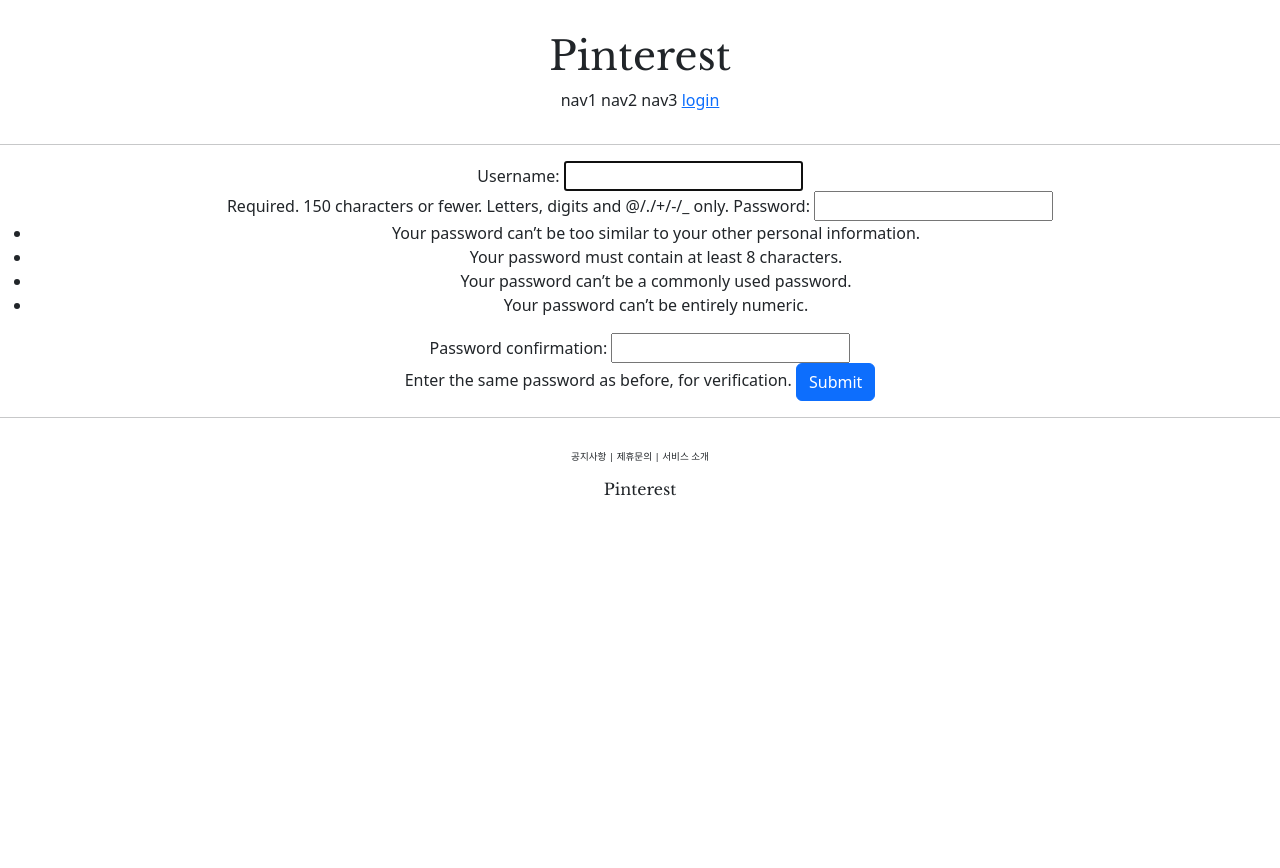
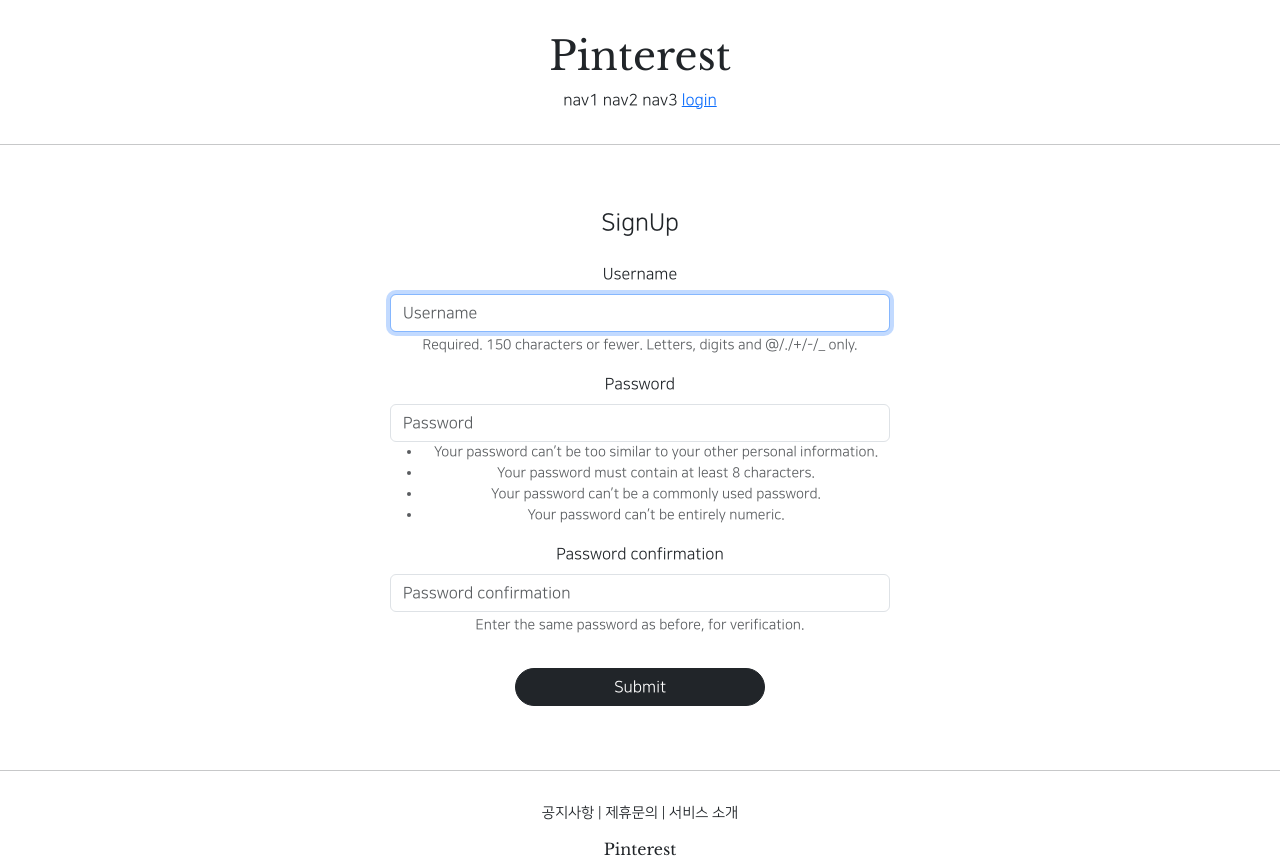
Before and after one commit to LikeIvy/pinterest, a Django app: page /account/create/ in a window 1280 px wide. Before the commit the page ends 496 px from the top, so only its background shows below. Run offline with Django 4.2, Linux system fonts and the light colour scheme; some libraries are stand-ins or nearby versions.

Commit message:
course 23 commit

```diff
--- a/accountapp/templates/accountapp/create.html
+++ b/accountapp/templates/accountapp/create.html
@@ -1,13 +1,18 @@
 {% extends 'base.html' %}
+{% load bootstrap4 %}
 
 
 {% block content%}
 
-<div style="text-align: center;">
+<div style="text-align: center; max-width: 500px; margin: 4rem auto;">
+    <div class="mb-4">
+        <h4>SignUp</h4>
+    </div>
     <form action="{% url 'accountapp:create' %}" method="post">
         {% csrf_token %}
-        {{ form }}
-        <input type="submit" class="btn btn-primary">
+        <!-- {{ form }} -->
+        {% bootstrap_form form %}
+        <input type="submit" class="btn btn-dark rounded-pill col-6 mt-3">
     </form>
 </div>
 
--- a/pinterest/settings.py
+++ b/pinterest/settings.py
@@ -46,6 +46,7 @@
     "django.contrib.messages",
     "django.contrib.staticfiles",
     "accountapp",
+    'bootstrap4',
 ]
 
 MIDDLEWARE = [
--- a/static/base.css
+++ b/static/base.css
@@ -3,7 +3,7 @@
 }
 
 .pinterest_footer_button{
-    font-size: 0.6rem;
+    font-size: 0.9rem;
 }
 
 .pinterest_footer{
--- a/templates/base.html
+++ b/templates/base.html
@@ -3,7 +3,7 @@
 
 {% include 'head.html' %}
 
-<body>
+<body style="font-family: 'NanumSquareR';">
     {% include 'header.html' %}
 
     <hr>
--- a/templates/head.html
+++ b/templates/head.html
@@ -15,4 +15,27 @@
 
     <!-- Default CSS Link -->
     <link rel="stylesheet" type="text/css" href="{% static 'base.css' %}">
+
+    <style>
+        @font-face {
+            font-family : 'NanumSquareB';
+            src : local('NanumSquareB'),
+            url("{% static 'fonts/NanumSquareB.otf' %}") format("opentype");
+        }
+        @font-face {
+            font-family : 'NanumSquareEB';
+            src : local('NanumSquareEB'),
+            url("{% static 'fonts/NanumSquareEB.otf' %}") format("opentype");
+        }
+        @font-face {
+            font-family : 'NanumSquareL';
+            src : local('NanumSquareL'),
+            url("{% static 'fonts/NanumSquareL.otf' %}") format("opentype");
+        }
+        @font-face {
+            font-family : 'NanumSquareR';
+            src : local('NanumSquareR'),
+            url("{% static 'fonts/NanumSquareR.otf' %}") format("opentype");
+        }
+    </style>
 </head>
```
Also changed, not shown: accountapp/templates/accountapp/login.html (+5 -4 lines), static/fonts/NanumSquareB.otf (added), static/fonts/NanumSquareEB.otf (added), static/fonts/NanumSquareL.otf (added), static/fonts/NanumSquareR.otf (added).
